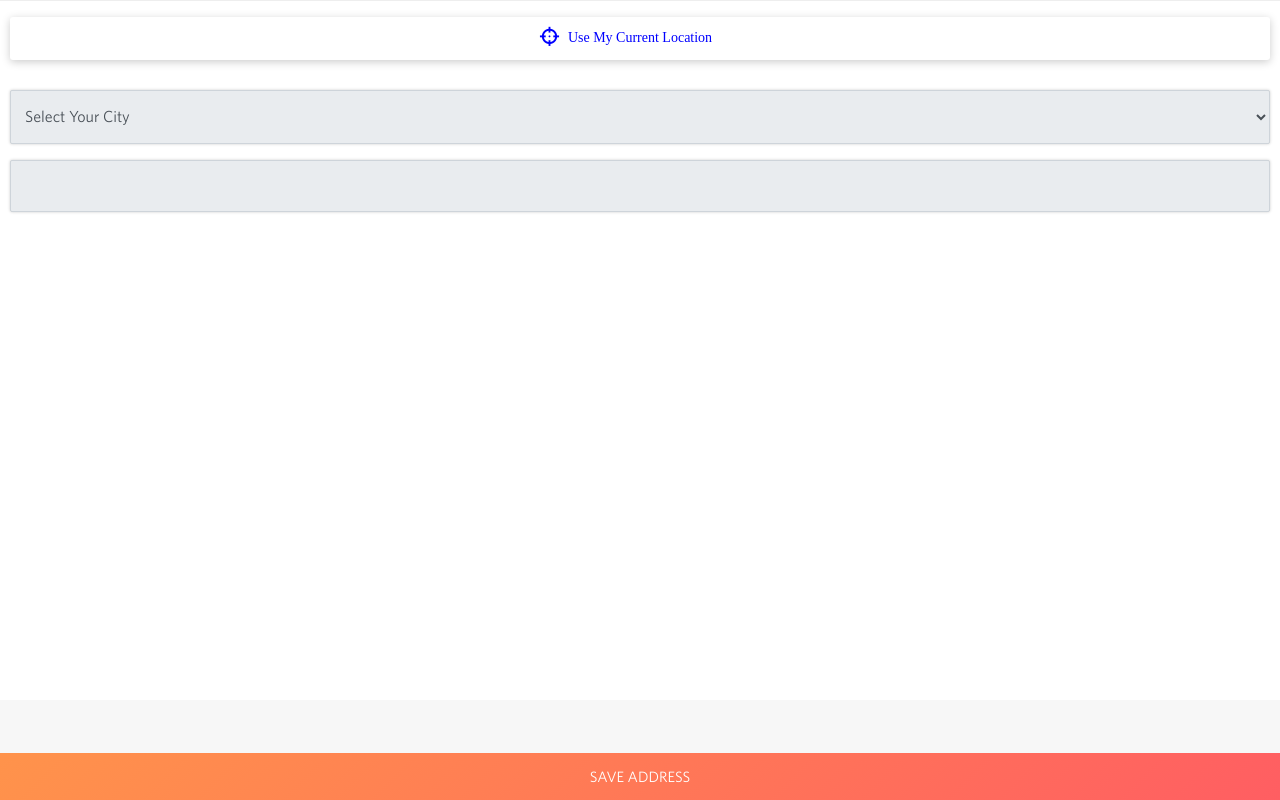
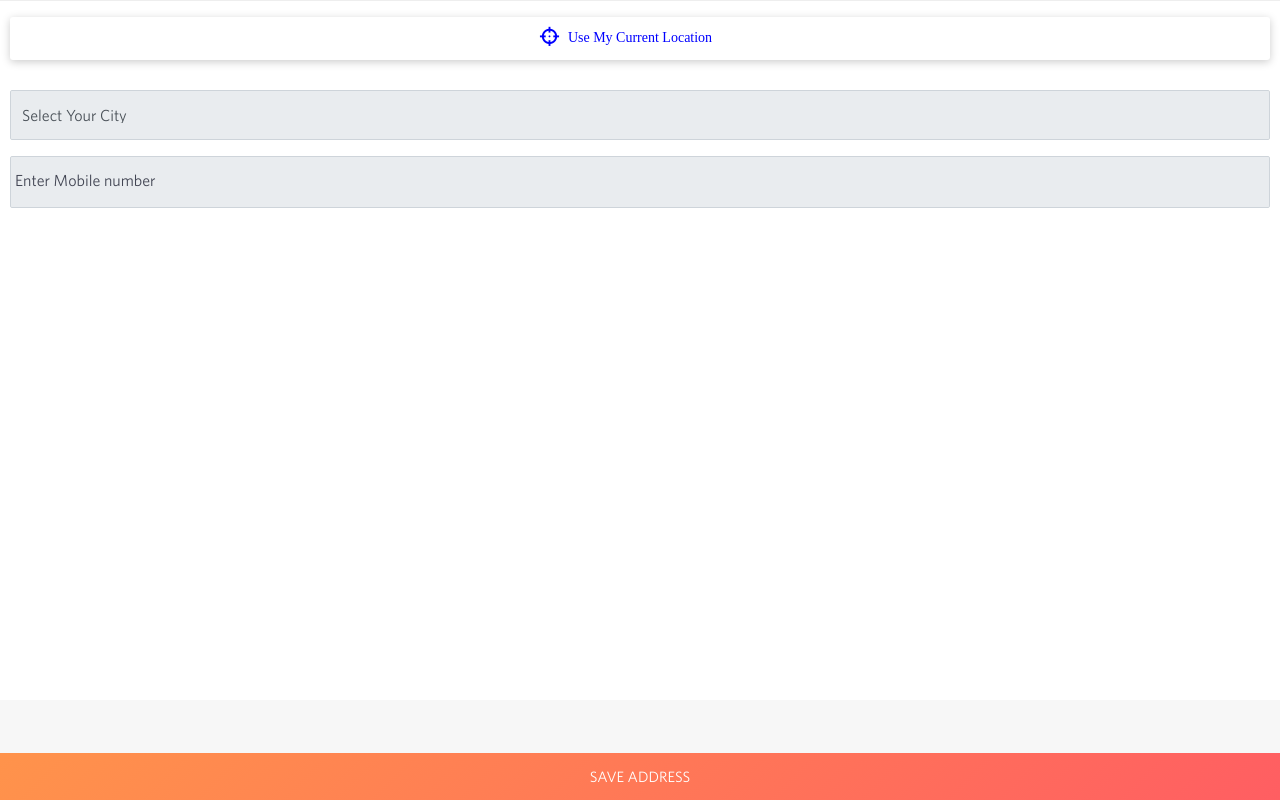
Before and after one commit to er-aniruddha/g-app-assets, a plain HTML site: page address.html in a window 1280 px wide. Drawn offline with nearby package versions, Linux system fonts and the light colour scheme; files whose address does not match are found by name.

Commit message:
Update style.css

```diff
--- a/style.css
+++ b/style.css
@@ -1312,22 +1312,70 @@ body.toggled::after {
 .form-control {
 	border-radius: 2px;
 	font-size: 16px;
-	box-shadow: 0 0 3px #ccc;
+	/* box-shadow: 0 0 3px #ccc; */
 	padding: 16px 10px;
 	height: auto;
-	line-height: 16px;
+    line-height: 16px;
+	display: block;
 }
 .form-control:focus {
     color: #495057;
     background-color: #fff;
     border-color: #80bdff;
     outline: 0;
-     box-shadow: none !important;
-}
-label {
+    box-shadow: none !important;
+}
+.focus-input {
+    font-size: 16px;
+	position: absolute;
+	display: block;
+	width: 100%;
+	height: 100%;
+	top: 0;
+	left: 0;
+    pointer-events: none;
+
+}
+.focus-input::before {
+	content: "";
+	display: block;
+	position: absolute;
+	bottom: -2px;
+	left: 0;
+	width: 0;
+	height: 2px;
+	-webkit-transition: all 0.4s;
+	-o-transition: all 0.4s;
+	-moz-transition: all 0.4s;
+	transition: all 0.4s;
+	background: #57b846;
+}
+.focus-input::after {
+	font-size: 16px;
+	line-height: 1.2;
+	content: attr(data-placeholder);
+	display: inline-block;
+	width: auto;
+	position: absolute;
+	top: 15px;
+	left: 0px;
+	padding-left: 5px;
+	-webkit-transition: all 0.4s;
+	-o-transition: all 0.4s;
+	-moz-transition: all 0.4s;
+	transition: all 0.4s;
+}
+.form-control:focus + .focus-input::after, .has-val.form-control + .focus-input::after {
+	top: -16px;
+	font-size: 11px;
+	background: #fff;
+	padding: 5px;
+}
+
+/* label {
     font-size: 13px;
     margin: 0 0 3px;
-}
+} */
 .modal-content {
     border: medium none;
     border-radius: 2px;
@@ -2504,7 +2552,7 @@ label {
 .form-group {
 	position: relative;
 }
-.form-group label {
+/* .form-group label {
 	position: absolute;
 	left: 10px;
 	top: 6px;
@@ -2520,7 +2568,7 @@ label {
 	transform: translateY(-15px);
 	background: #fff;
 	padding: 0 4px;
-}
+} */
 .custom-input .form-control {
 	width: 60%;
 	display: inline-block;
@@ -2637,10 +2685,18 @@ input::-webkit-inner-spin-button {
   -webkit-appearance: none;
   margin: 0;
 }
-
+select {
+    -webkit-appearance: none;
+    -moz-appearance: none;
+    text-indent: 1px;
+    text-overflow: '';
+}
 /* Firefox */
 input[type=number] {
   -moz-appearance:textfield;
+}
+select::-ms-expand {
+    display: none;
 }
 /*.container-fluid {
 	width: 768px !important;
```
